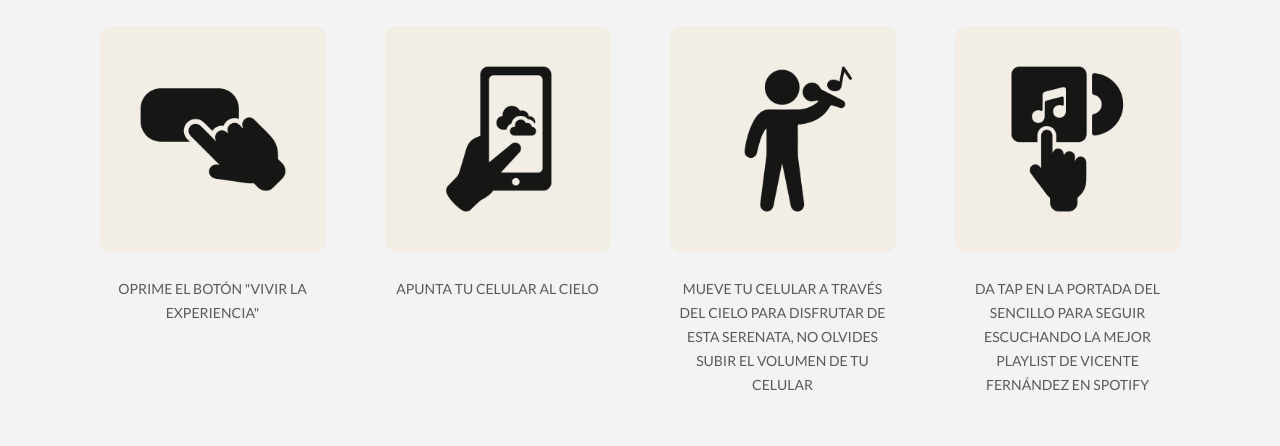
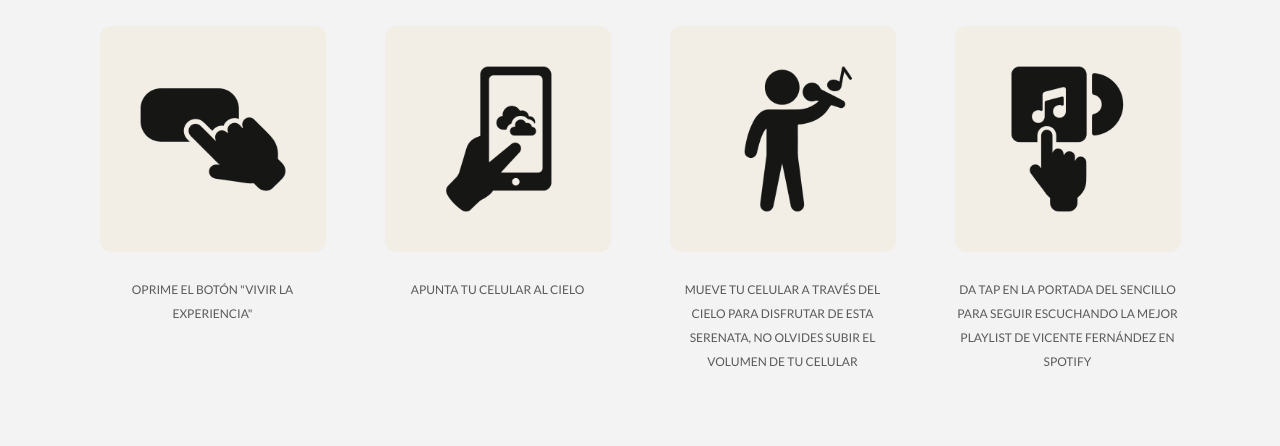
Before and after one commit to rckrich/chenteAR_landingpage, a plain HTML site: page index.html in a window 1280 px wide. Shown: the part 1402-1848 px from the top of the page. Drawn offline with Linux system fonts and the light colour scheme; a web font is replaced by a local one.

Commit message:
Update index.html

```diff
--- a/index.html
+++ b/index.html
@@ -197,16 +197,16 @@
 					<div class="container">
 						<div class="row justify-content-md-center">
 							<div class="col-5 text-center" style="margin: auto; margin-top: 30px; max-width: 250px;">
-								<a><img src="images/images-chente/Instrucciones_Icon_1.png" style="object-fit:cover; border-radius: 5%;" alt="Instrucciones 1"> <br><br> <a style="margin: auto; text-align: center; color: rgb(90, 90, 90); font-size: 14px;">OPRIME EL BOTÓN "VIVIR LA EXPERIENCIA"</a> </a>
+								<a><img src="images/images-chente/Instrucciones_Icon_1.png" style="object-fit:cover; border-radius: 5%;" alt="Instrucciones 1"> <br><br> <a style="margin: auto; text-align: center; color: rgb(90, 90, 90); font-size: 12px;">OPRIME EL BOTÓN "VIVIR LA EXPERIENCIA"</a> </a>
 							</div>
 						  	<div class="col-5 text-center" style="margin: auto; margin-top: 30px; max-width: 250px;">
-								<a><img src="images/images-chente/Instrucciones_Icon_2.png" style="object-fit:cover; border-radius: 5%;" alt="Instrucciones 2"> <br><br> <a style="margin: auto; text-align: center; color: rgb(90, 90, 90); font-size: 14px;">APUNTA TU CELULAR AL CIELO</a> </a>
+								<a><img src="images/images-chente/Instrucciones_Icon_2.png" style="object-fit:cover; border-radius: 5%;" alt="Instrucciones 2"> <br><br> <a style="margin: auto; text-align: center; color: rgb(90, 90, 90); font-size: 12px;">APUNTA TU CELULAR AL CIELO</a> </a>
 						  	</div>
 						  	<div class="col-5 text-center" style="margin: auto; margin-top: 30px; max-width: 250px;">
-								<a><img src="images/images-chente/Instrucciones_Icon_3.png" style="object-fit:cover; border-radius: 5%;" alt="Instrucciones 3"> <br><br> <a style="margin: auto; text-align: center; color: rgb(90, 90, 90); font-size: 14px;">MUEVE TU CELULAR A TRAVÉS DEL CIELO PARA DISFRUTAR DE ESTA SERENATA, NO OLVIDES SUBIR EL VOLUMEN DE TU CELULAR</a> </a>
+								<a><img src="images/images-chente/Instrucciones_Icon_3.png" style="object-fit:cover; border-radius: 5%;" alt="Instrucciones 3"> <br><br> <a style="margin: auto; text-align: center; color: rgb(90, 90, 90); font-size: 12px;">MUEVE TU CELULAR A TRAVÉS DEL CIELO PARA DISFRUTAR DE ESTA SERENATA, NO OLVIDES SUBIR EL VOLUMEN DE TU CELULAR</a> </a>
 						  	</div>
 						  	<div class="col-5 text-center" style="margin: auto; margin-top: 30px; max-width: 250px;">
-								<a><img src="images/images-chente/Instrucciones_Icon_4.png" style="object-fit:cover; border-radius: 5%;" alt="Instrucciones 4"> <br><br> <a style="margin: auto; text-align: center; color: rgb(90, 90, 90); font-size: 14px;">DA TAP EN LA PORTADA DEL SENCILLO PARA SEGUIR ESCUCHANDO LA MEJOR PLAYLIST DE VICENTE FERNÁNDEZ EN SPOTIFY</a> </a>
+								<a><img src="images/images-chente/Instrucciones_Icon_4.png" style="object-fit:cover; border-radius: 5%;" alt="Instrucciones 4"> <br><br> <a style="margin: auto; text-align: center; color: rgb(90, 90, 90); font-size: 12px;">DA TAP EN LA PORTADA DEL SENCILLO PARA SEGUIR ESCUCHANDO LA MEJOR PLAYLIST DE VICENTE FERNÁNDEZ EN SPOTIFY</a> </a>
 						  	</div>
 						</div>
 						<br>
```
